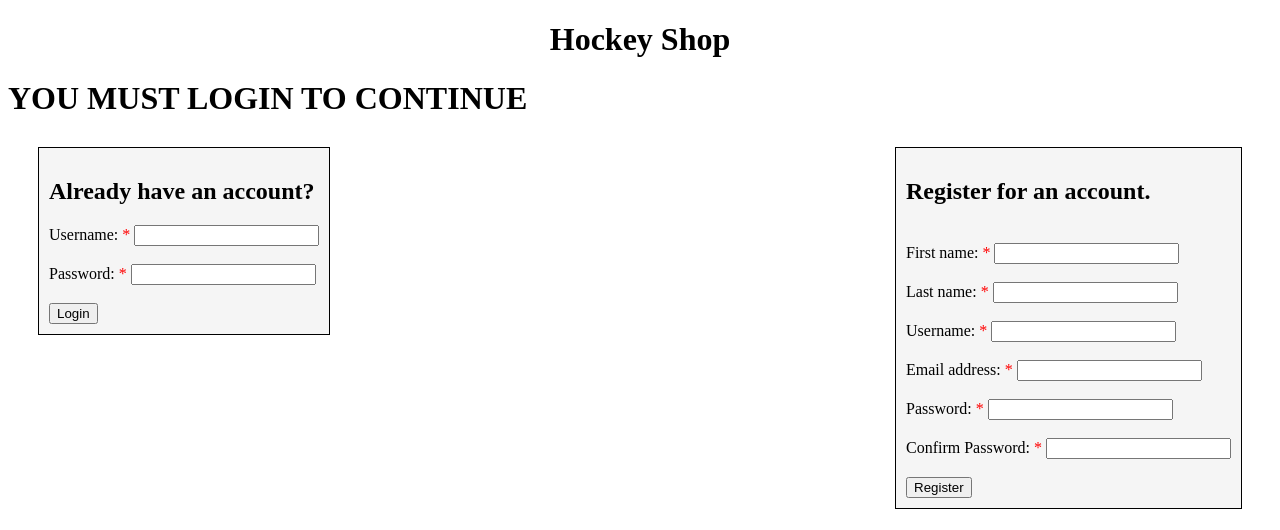
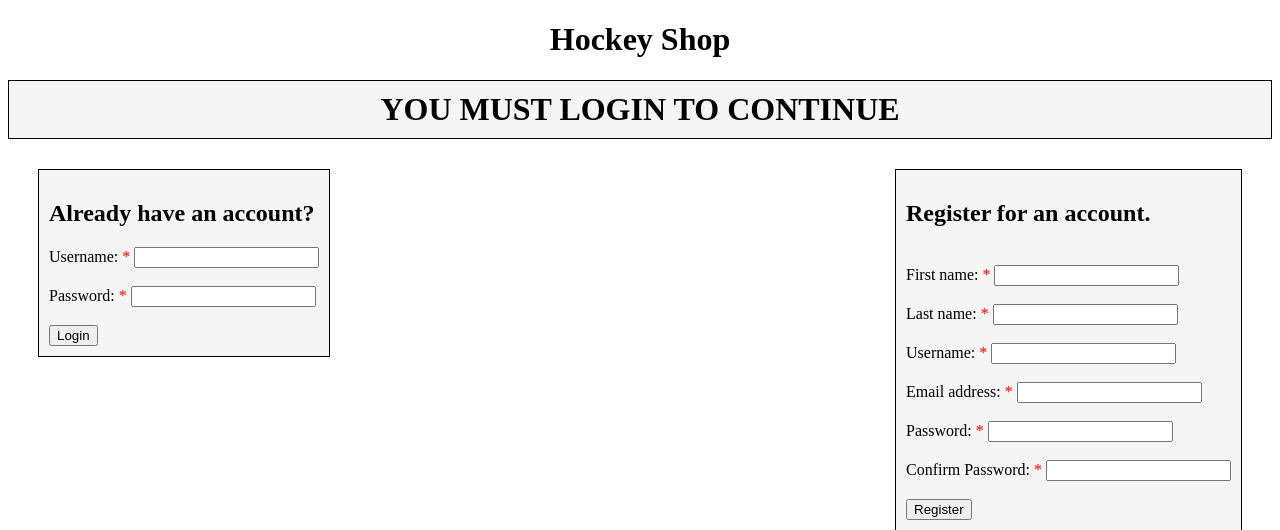
Before and after one commit to brickllama/Hockey-Webstore, a Flask app: page /registration in a window 1280 px wide. Shown: the top 530 px of the page. Run offline with Flask 3, Linux system fonts and the light colour scheme.

Commit message:
Minor formatting changes

```diff
--- a/templates/registration.html
+++ b/templates/registration.html
@@ -6,7 +6,7 @@
     </head>
     <body>
         <h1><center>Hockey Shop</center></h2>
-        <h1>YOU MUST LOGIN TO CONTINUE</h1>
+        <h1 class="loginprompt"><center>YOU MUST LOGIN TO CONTINUE</center></h1>
 	<div style="margin:30px">
         <h2 style="color: red;">{{ error }}</h2>
 	<div class="login" style="float: left">
```
